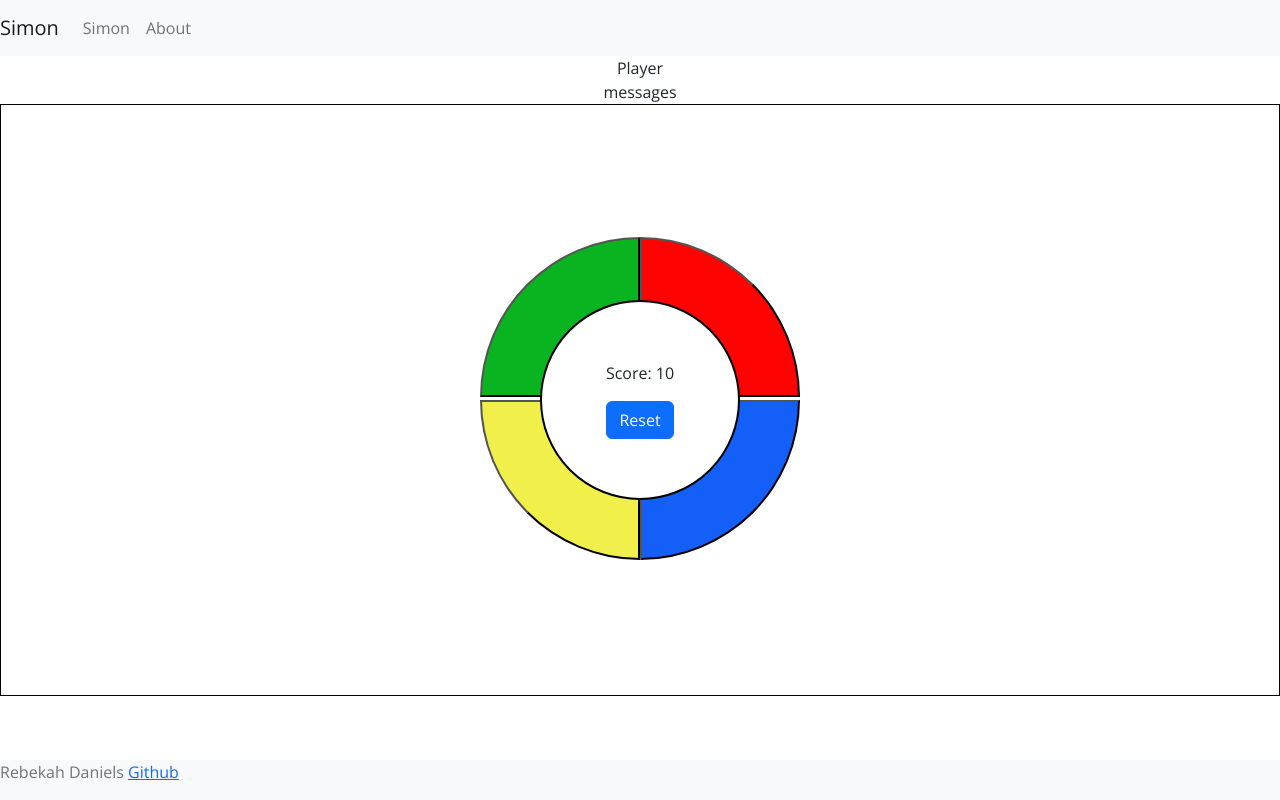
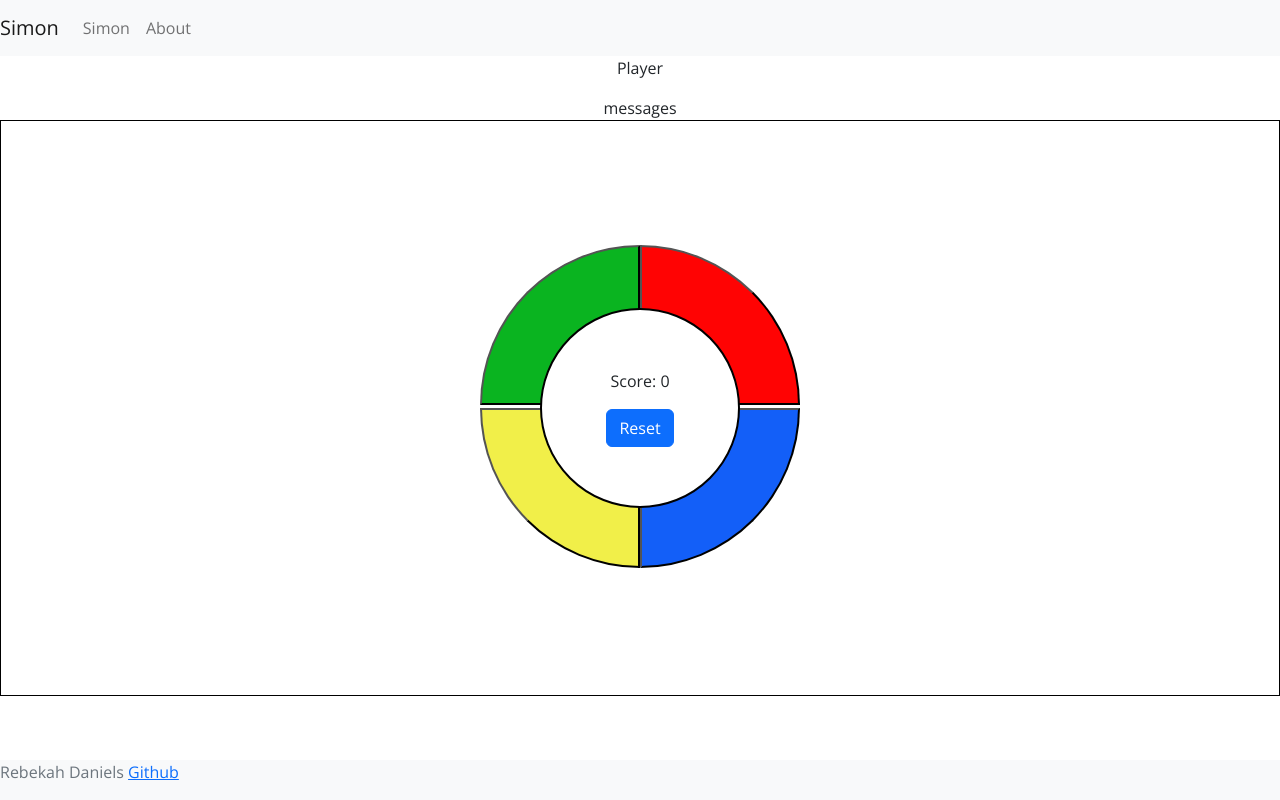
Before and after one commit to math919191/CS260W23, a React (Create React App) app in the folder simon/simon-react/: page /play in a window 1280 px wide. Built offline with nearby package versions, Linux system fonts and the light colour scheme.

Commit message:
started play logic

```diff
--- a/simon/simon-react/src/App.jsx
+++ b/simon/simon-react/src/App.jsx
@@ -52,7 +52,7 @@ function App() {
             username = {username} />}
             exact />
 
-        <Route path='/play' element={<Play />} />
+        <Route path='/play' element={<Play username={username}/>} />
         <Route path='/scores' element={<Scores />} />
         <Route path='/about' element={<About />} />
         <Route path='*' element={<NotFound />} />
--- a/simon/simon-react/src/pages/play.jsx
+++ b/simon/simon-react/src/pages/play.jsx
@@ -1,20 +1,20 @@
-import {React, forwardRef, useRef, useImperativeHandle } from 'react';
+import {React, useState, forwardRef, useRef, useImperativeHandle } from 'react';
 import { Players } from './playElements/players';
 import "../css/play.css"
 import { SimonButton } from './playElements/simonButton';
 import { GameControls } from './playElements/gameControls';
 
 
-export function Play() {
+export function Play(props) {
 
+  const [score, setScore] = useState(0);
+  const [sequence, setSequence] = useState([]);
+  const [currNumInSeq, setCurrNumInSeq] = useState(0);
 
   const greenButton = useRef();
   const redButton = useRef();
   const blueButton = useRef();
   const yellowButton = useRef();
-
-  let scoreVar = 10;
-
 
   function getButtonFromColor(color){
     switch(color) {
@@ -35,20 +35,28 @@ export function Play() {
     }
   }
 
-  function onButtonClick(color){
-    //childRef.current.getAlert()
-    getButtonFromColor(color).current.flash();
-        console.log(color)
-  }
-
   function reset(){
     console.log('reset')
   }
 
+  function onButtonClick(color){
+    getButtonFromColor(color).current.flash();
+    console.log(color)
+  }
+
+  function startGame(){
+    setScore(0);
+    setSequence([]);
+    setCurrNumInSeq(0);
+  }
+
+  function endGame(){
+
+  }
 
   return (
   <div className="content">
-    <Players />
+    <Players username={props.username}/>
     <div className="game">
           <div>
             <SimonButton color="green" clickFunction={onButtonClick} ref={greenButton}/>
@@ -58,7 +66,7 @@ export function Play() {
             <SimonButton color="blue" clickFunction={onButtonClick} ref={blueButton}/>
           </div>
 
-          <GameControls score={scoreVar} resetFunction={reset}/>
+          <GameControls score={score} resetFunction={reset}/>
       </div>
     </div>
   );
--- /dev/null
+++ b/simon/simon-react/src/pages/playElements/play.js
@@ -0,0 +1,14 @@
+let colors = ["green", "red", "blue", "yellow"]
+
+function getRandomColor(){
+    let rand = Math.floor(Math.random()*10) % 4
+    return colors[rand];
+}
+
+function delay(milliseconds) {
+    return new Promise((resolve) => {
+      setTimeout(resolve, milliseconds);
+    });
+}
+
+export {getRandomColor, delay }
--- a/simon/simon-react/src/pages/playElements/players.jsx
+++ b/simon/simon-react/src/pages/playElements/players.jsx
@@ -1,9 +1,8 @@
 
-export function Players(){
+export function Players(props){
     return (
     <div className="players">
-        Player
-        <span className="playerName" id="playerName"></span>
+        <p>Player {props.username}</p>
         <div id="player-messages">messages</div>
     </div>
 )
--- a/simon/simon-react/src/pages/playElements/simonButton.jsx
+++ b/simon/simon-react/src/pages/playElements/simonButton.jsx
@@ -1,31 +1,17 @@
 import {React, useState, useEffect, AuthState,  forwardRef, useRef, useImperativeHandle } from 'react';
-// import {} from 'react';
-
+import { delay } from './play';
 
 const SimonButton = forwardRef((props, ref) => {
-//    const Child = forwardRef((props, ref) => {
 
     const [flashOn, setFlashOn] = useState(false);
 
 
     useImperativeHandle(ref, () => ({
-
-        getAlert() {
-          alert("getAlert from Child");
-        },
-
         async flash(){
             await flash();
         }
 
       }));
-
-
-    function delay(milliseconds) {
-        return new Promise((resolve) => {
-          setTimeout(resolve, milliseconds);
-        });
-    }
 
 
     async function flash(){
```
